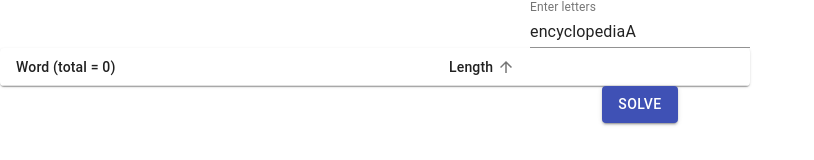
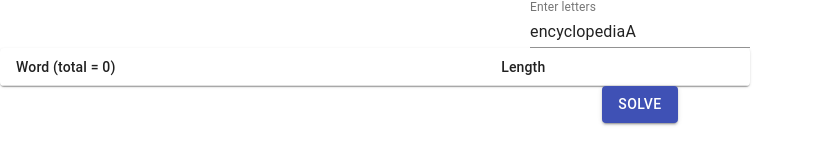
Before and after one commit to curiousmike/word-finder, a React (Create React App) app: page / in a window 1280 px wide. Shown: the top 160 px of the page, without its empty margins (0-814 px from the left). Built offline with nearby package versions, Linux system fonts and the light colour scheme.

Commit message:
Improve sort logic. Fix pressing ENTER to solve.

```diff
--- a/src/App.js
+++ b/src/App.js
@@ -16,14 +16,23 @@ function App() {
     const words = Solver(letterInput);
     setWords(words);
   }
+
   function handleLetters(e) {
     setLetters(e.target.value);
   }
+
+  function handleKeyPress(e) {
+    if (e.key === "Enter") {
+      handleSolveClick();
+    }
+  }
   return (
     <div className="App">
-      <form noValidate autoComplete="off">
-        <WordInput defaultValue={letterInput} onChange={handleLetters} />
-      </form>
+      <WordInput
+        defaultValue={letterInput}
+        onChange={handleLetters}
+        onKeyPress={handleKeyPress}
+      />
       {/* <Letter /> */}
       <WordList words={words} />
       <Button variant="contained" color="primary" onClick={handleSolveClick}>
--- a/src/components/wordInput.component.js
+++ b/src/components/wordInput.component.js
@@ -8,6 +8,7 @@ function WordInput(props) {
       label="Enter letters"
       defaultValue={props.defaultValue}
       onChange={props.onChange}
+      onKeyPress={props.onKeyPress}
     />
   );
 }
--- a/src/components/wordList.component.js
+++ b/src/components/wordList.component.js
@@ -23,19 +23,16 @@ function WordList(props) {
     setWords(props.words);
   }, [props.words]);
 
-  const sortWords = (property) => (event) => {
-    let newwords;
+  const sortWords = () => {
     if (words) {
       if (sortDir === "asc") {
-        newwords = words.sort((a, b) => b.length - a.length); // sort long to short
-        setSortDir("des");
+        words.sort((a, b) => b.length - a.length); // sort long to short
+        setSortDir("desc");
       } else {
-        newwords = words.sort((a, b) => a.length - b.length); // sort short to long
+        words.sort((a, b) => a.length - b.length); // sort short to long
         setSortDir("asc");
       }
     }
-    setWords(newwords);
-
     setWords(
       words.map((word) => {
         return word;
@@ -51,9 +48,10 @@ function WordList(props) {
             <TableCell>Word (total = {words ? words.length : 0})</TableCell>
             <TableCell>
               <TableSortLabel
-                active={true}
-                direction={"asc"}
-                onClick={sortWords()}
+                direction={sortDir}
+                hideSortIcon={words.length === 0}
+                active={words.length > 0}
+                onClick={sortWords}
               >
                 Length
               </TableSortLabel>
```
